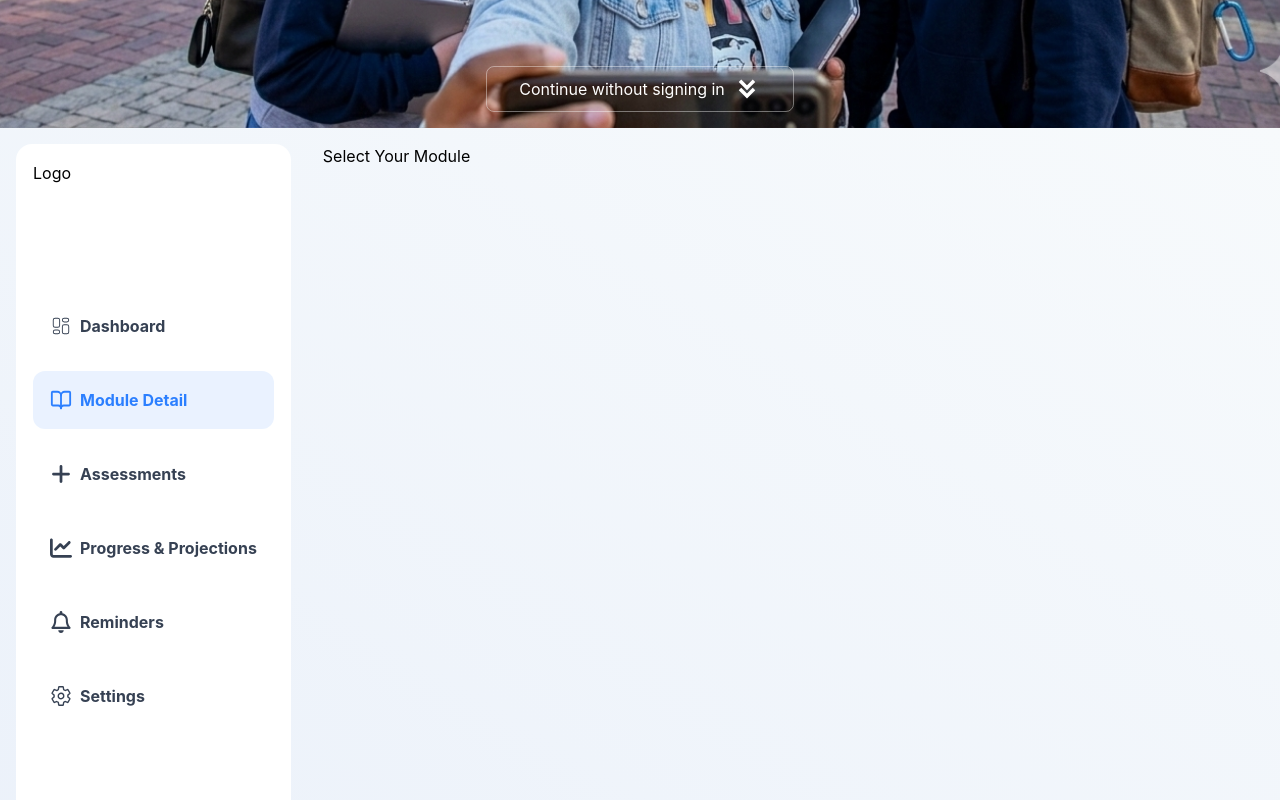
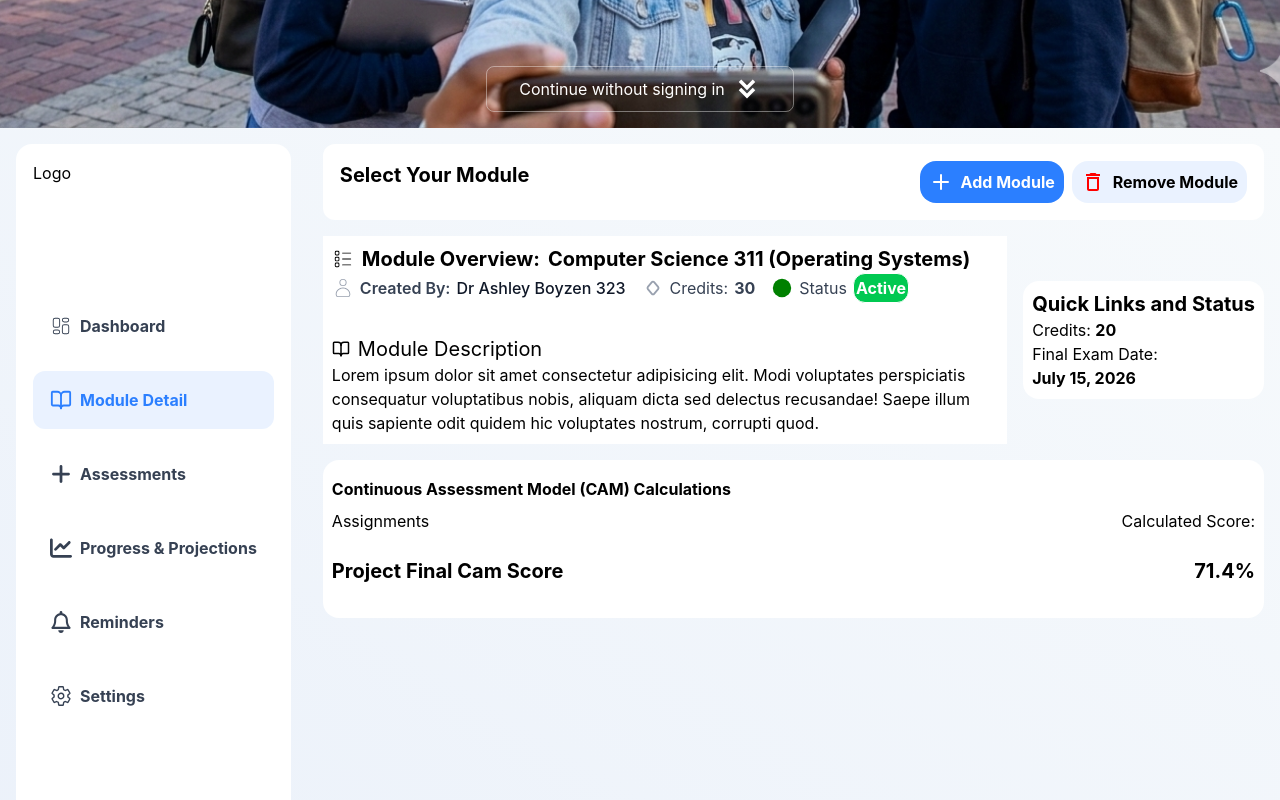
Before and after one commit to ashleynkuna33/uwc-cam-champion, a React (Vite) app in the folder uwc-cam-champion-site/: page / in a window 1280 px wide. Both pictures are taken after a click on the button "Module Detail". Shown: the part 672-1472 px from the top of the page. Built offline with nearby package versions, Linux system fonts and the light colour scheme.

Commit message:
tuesday update from ash

```diff
--- a/uwc-cam-champion-site/src/screens/ModuleDetail.jsx
+++ b/uwc-cam-champion-site/src/screens/ModuleDetail.jsx
@@ -1,9 +1,88 @@
+import { FiPlus } from "react-icons/fi";
+import { MdDeleteOutline } from "react-icons/md";
+import { CiBoxList, CiUser } from "react-icons/ci";
+import { TbKeyframe } from "react-icons/tb";
+import { GrStatusGoodSmall } from "react-icons/gr";
+import { LuBookOpen } from "react-icons/lu";
+
 function ModuleDetail() {
     return (
         <div className="flex flex-col">
             {/* header */}
-            <div>
-                <h1>Select Your Module</h1>
+            <div className="flex flex-col md:flex-row gap-2 border border-transparent rounded-xl p-4 bg-white justify-between">
+                <h1 className="font-bold text-xl">Select Your Module</h1>
+                <div className="flex flex-row gap-2">
+                    <button className="border border-transparent rounded-2xl p-2 bg-blue-500 flex flex-row items-center gap-2 justify-center">
+                        <FiPlus size={24} color="white"/>
+                        <h1 className="text-white font-bold">Add Module</h1>
+                    </button>
+                    <button className="border border-transparent rounded-2xl p-2 bg-blue-500/10 flex flex-row items-center gap-2 justify-center">
+                        <MdDeleteOutline size={24} color="red"/>
+                        <h1 className="font-bold">Remove Module</h1>
+                    </button>
+                </div>
+            </div>
+
+            {/* module metadata */}
+            <div className="grid md:grid-cols-[1fr_auto] gap-4 my-4 items-center">
+                <div className="border border-transparent bg-white p-2">
+                    <div className="flex flex-row items-center gap-2 font-bold text-xl">
+                        <CiBoxList size={22}/>
+                        <h1>Module Overview: </h1>
+                        <p>Computer Science 311 (Operating Systems)</p>
+                    </div>
+                    <div className="flex flex-col md:flex-row gap-4">
+                        <div className="flex flex-row items-center gap-1.5 text-gray-700">
+                            <CiUser size={22} className="text-gray-400" />
+                            <h1 className="font-semibold">Created By:</h1>
+                            <p className="text-gray-900 font-medium">Dr Ashley Boyzen 323</p>
+                        </div>
+
+                        <div className="flex flex-row items-center gap-1.5 text-gray-700">
+                            <TbKeyframe size={22} className="text-gray-400"/>
+                            <h1>Credits:</h1>
+                            <p className="font-bold">30</p>
+                        </div>
+                        <div className="flex flex-row items-center gap-1.5 text-gray-700">
+                            <GrStatusGoodSmall size={22} color="green"/>
+                            <h1>Status</h1>
+                            <p className="border rounded-xl p-0.5 text-white bg-green-500 font-bold">Active</p>
+                        </div>
+                    </div>
+                    <div>
+                        <div className="flex flex-row gap-2 mt-8 items-center">
+                            <LuBookOpen size={18}/>
+                            <h1 className="text-xl">Module Description</h1>
+                        </div>
+                        <p>Lorem ipsum dolor sit amet consectetur adipisicing elit. Modi voluptates perspiciatis consequatur voluptatibus nobis, aliquam dicta sed delectus recusandae! Saepe illum quis sapiente odit quidem hic voluptates nostrum, corrupti quod.</p>
+                    </div>
+                </div>
+                <div className="border border-transparent rounded-2xl p-2 bg-white">
+                    <h1 className="font-bold text-xl">Quick Links and Status</h1>
+                    <h1>Credits: <spam className="font-bold">20</spam></h1>
+                    <h1>Final Exam Date:</h1>
+                    <h1 className="font-bold">July 15, 2026</h1>
+                    <p></p>
+                </div>
+            </div>
+
+            <div className="border border-transparent rounded-2xl p-2 bg-white">
+                <h1 className="font-bold my-2">Continuous Assessment Model (CAM) Calculations</h1>
+                <div className="flex flex-col md:flex-row justify-between">
+                    <div>
+                        <h1>Assignments</h1>
+                    </div>
+                    <div>
+                        <h1>Calculated Score: <span></span></h1>
+                    </div>
+                </div>
+                <div className="flex flex-row justify-between font-bold text-xl my-6">
+                    <h1>Project Final Cam Score</h1>
+                    <div>
+                        <h1>71.4%</h1>
+                        <div></div>
+                    </div>
+                </div>
             </div>
         </div>
     )
```
